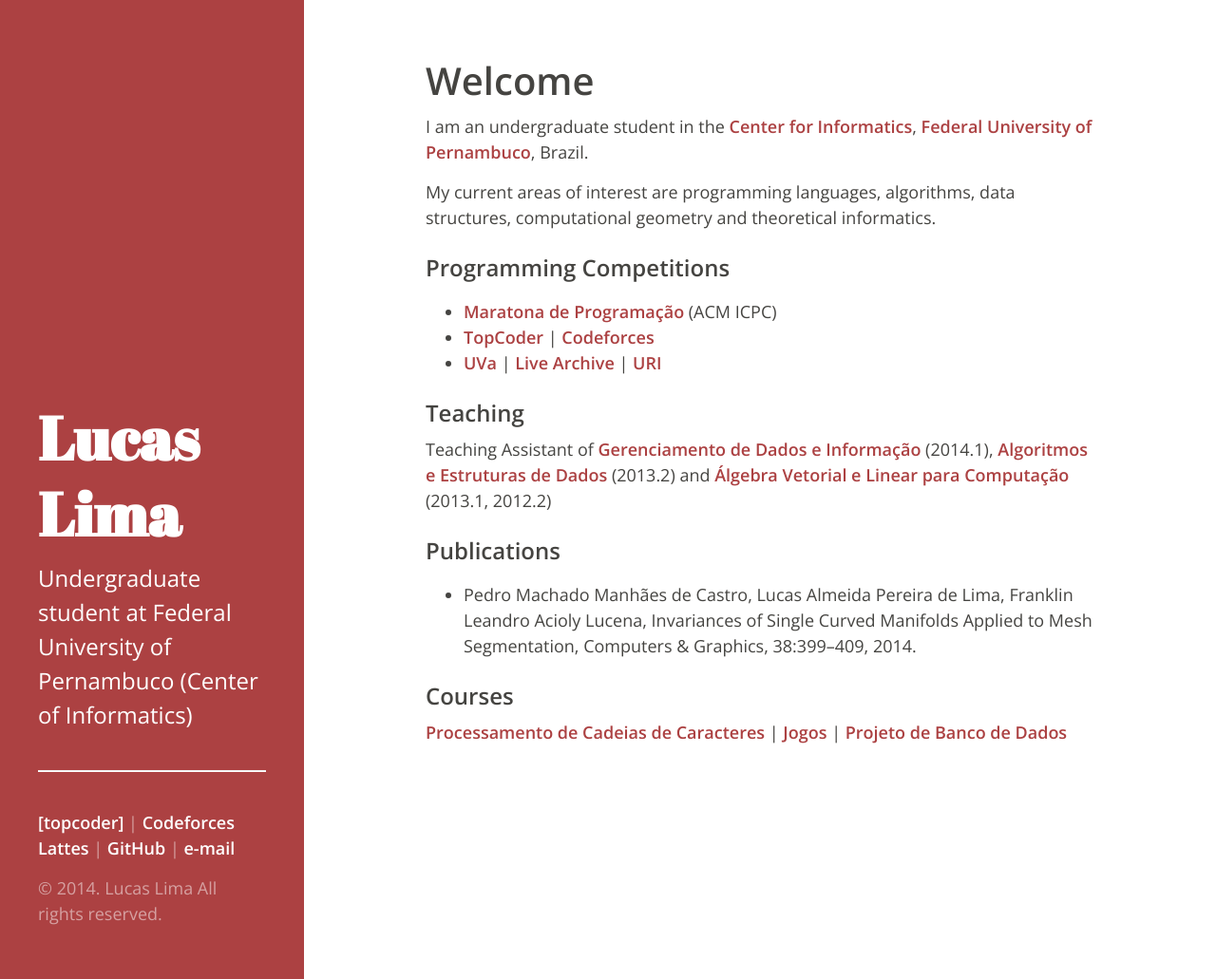
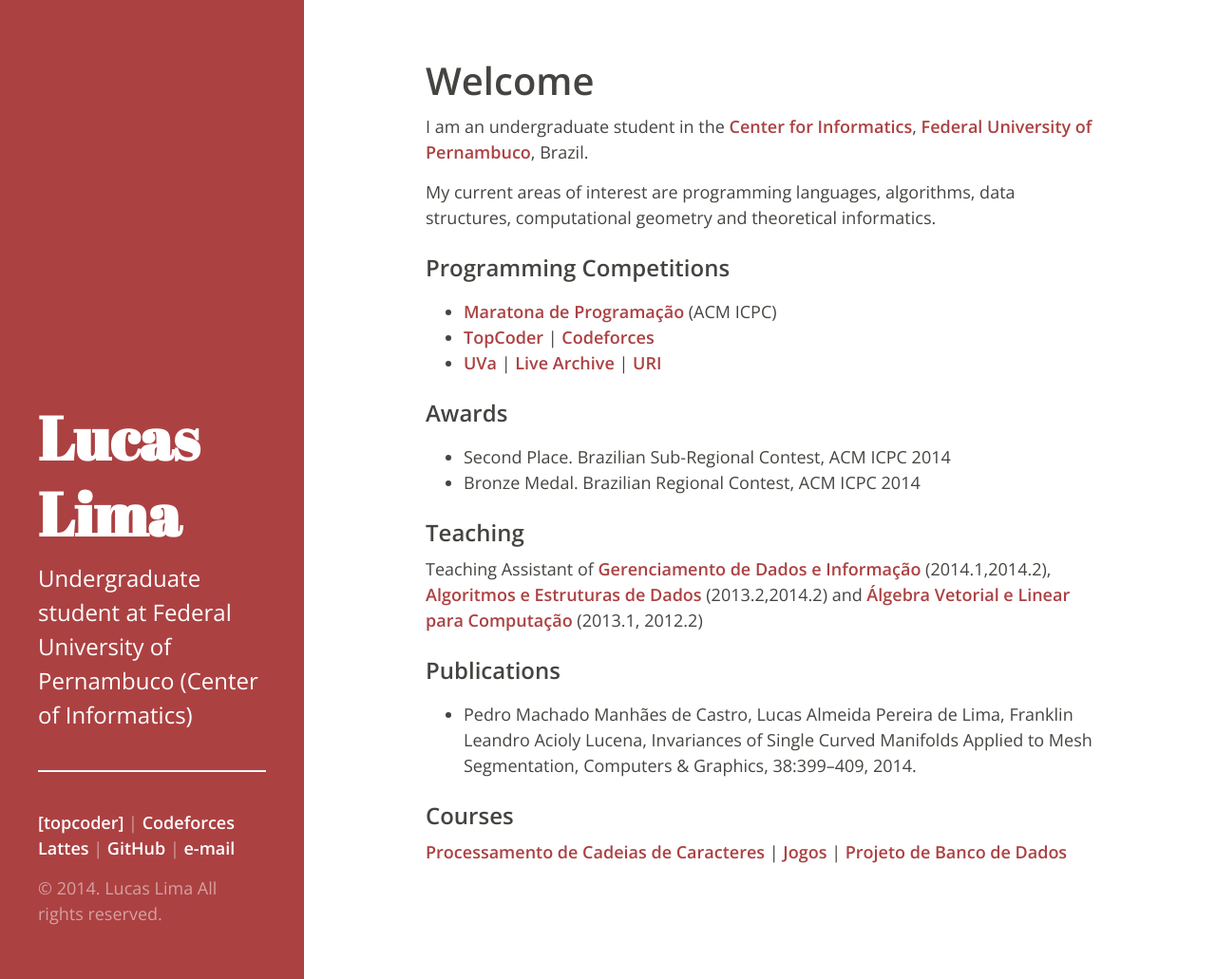
Before and after one commit to lapl/lapl.github.io, a Jekyll site: the page index.html, which Jekyll copies as it is, in a window 1280 px wide and 1031 px high. Shown: the whole window at 95% size. Built offline with Jekyll 4.4.1, drawn with Linux system fonts in a browser that asks for light colours; Markdown is read by kramdown in place of the engine named in the settings.

Commit message:
awards and ta updated

```diff
--- a/index.html
+++ b/index.html
@@ -76,9 +76,15 @@
 
     </ul>
 
+<h3>Awards</h3>
+    <ul>
+        <li> Second Place. Brazilian Sub-Regional Contest, ACM ICPC 2014
+        <li> Bronze Medal. Brazilian Regional Contest, ACM ICPC 2014
+    </ul>
+
 <h3>Teaching</h3>
 
-    Teaching Assistant of <a href = "http://cin.ufpe.br/~if685/"> Gerenciamento de Dados e Informação </a> (2014.1), <a href = "http://cin.ufpe.br/~if672/"> Algoritmos e Estruturas de Dados </a> (2013.2) and <a href = "http://cin.ufpe.br/~ma531/"> Álgebra Vetorial e Linear para Computação </a> (2013.1, 2012.2)
+    Teaching Assistant of <a href = "http://cin.ufpe.br/~if685/"> Gerenciamento de Dados e Informação </a> (2014.1,2014.2), <a href = "http://cin.ufpe.br/~if672/"> Algoritmos e Estruturas de Dados </a> (2013.2,2014.2) and <a href = "http://cin.ufpe.br/~ma531/"> Álgebra Vetorial e Linear para Computação </a> (2013.1, 2012.2)
 
 <h3> Publications </h3>
     <ul>
```
